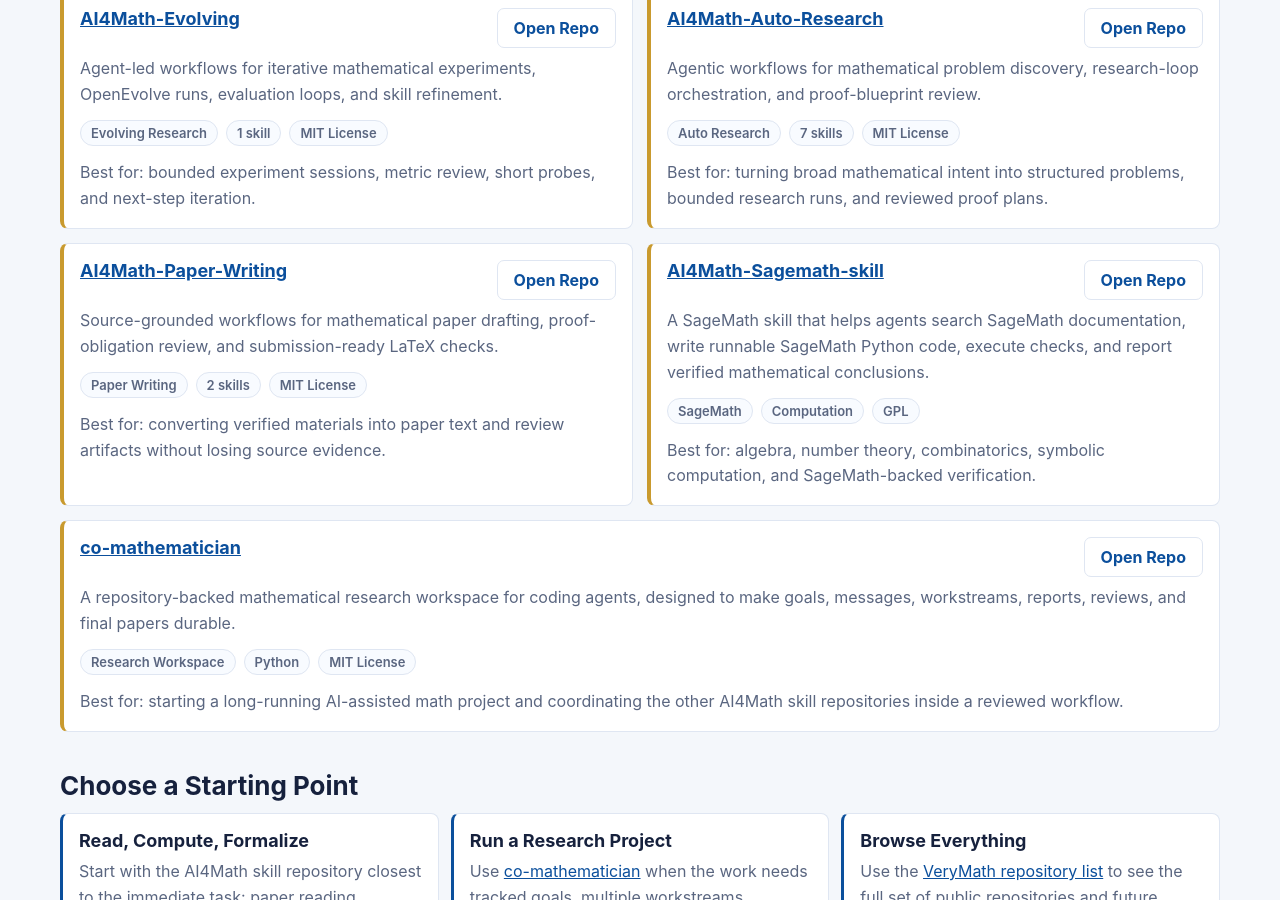
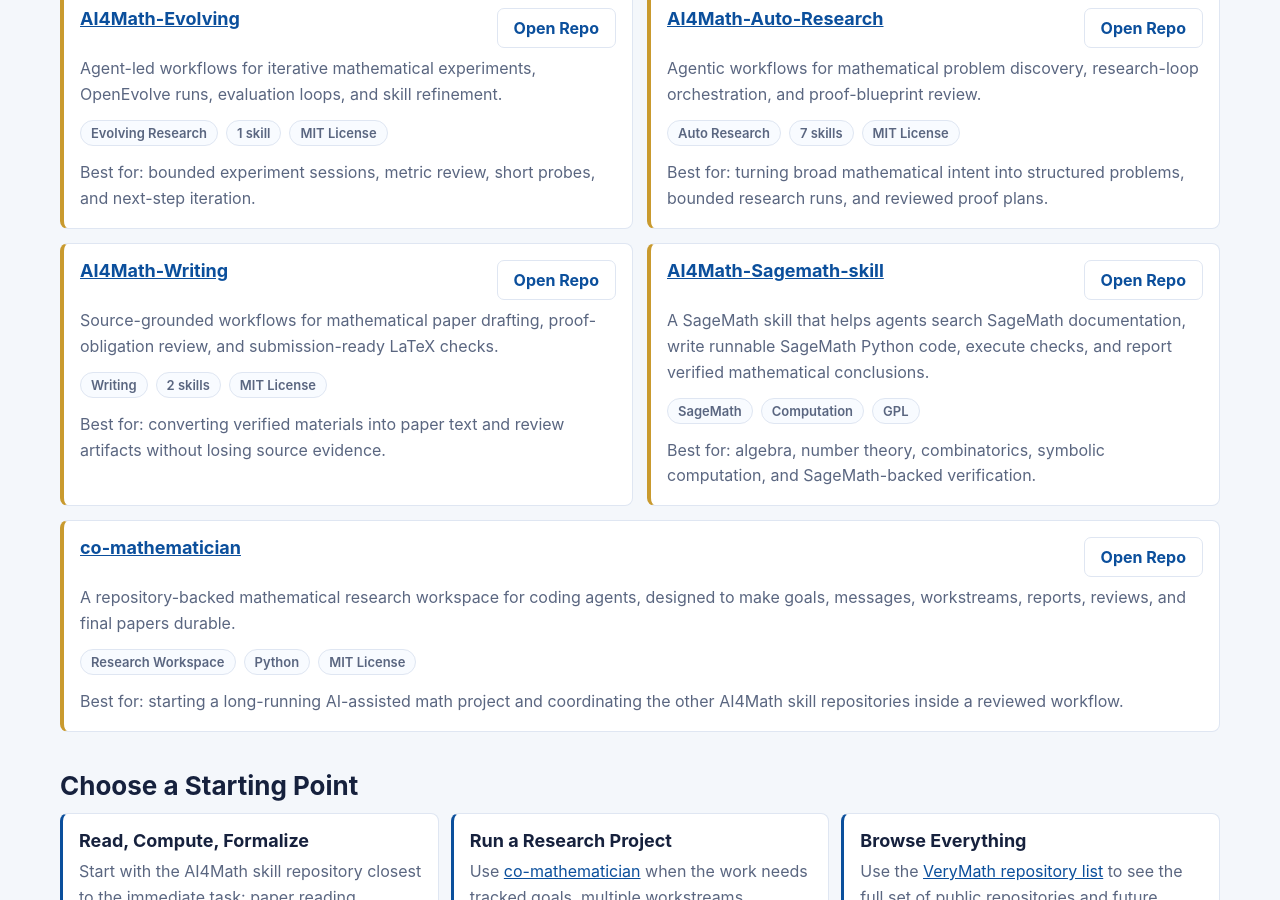
Before and after one commit to VeryMath/verymath.github.io, a Jekyll site: the page built from index.md, in a window 1280 px wide and 900 px high, scrolled down 3200 px. Built offline with Jekyll 4.4.1, drawn with Linux system fonts in a browser that asks for light colours; comment, search, counter and statistics services are not loaded; some of the changed text lies outside the part shown.

Commit message:
fix: shorten writing repository label

```diff
--- a/index.md
+++ b/index.md
@@ -810,10 +810,10 @@
                 </ul>
               </div>
               <div class="vm-update-repository">
-                <h4><a href="https://github.com/VeryMath/AI4Math-Paper-Writing">AI4Math-Paper-Writing</a></h4>
+                <h4><a href="https://github.com/VeryMath/AI4Math-Writing">AI4Math-Writing</a></h4>
                 <ul>
                   <li>
-                    <a href="https://github.com/VeryMath/AI4Math-Paper-Writing/tree/main/skills/math-beamer">math-beamer</a>
+                    <a href="https://github.com/VeryMath/AI4Math-Writing/tree/main/skills/math-beamer">math-beamer</a>
                     <span class="vm-update-contributor">Conan Xu</span>
                   </li>
                 </ul>
@@ -1048,15 +1048,15 @@
 
       <div class="vm-card vm-project">
         <div class="vm-repo-head">
-          <h3 class="vm-repo-title"><a href="https://github.com/VeryMath/AI4Math-Paper-Writing">AI4Math-Paper-Writing</a></h3>
-          <a class="vm-button" href="https://github.com/VeryMath/AI4Math-Paper-Writing"><span class="lang-en">Open Repo</span><span class="lang-zh">打开仓库</span></a>
+          <h3 class="vm-repo-title"><a href="https://github.com/VeryMath/AI4Math-Writing">AI4Math-Writing</a></h3>
+          <a class="vm-button" href="https://github.com/VeryMath/AI4Math-Writing"><span class="lang-en">Open Repo</span><span class="lang-zh">打开仓库</span></a>
         </div>
         <p>
           <span class="lang-en">Source-grounded workflows for mathematical paper drafting, proof-obligation review, and submission-ready LaTeX checks.</span>
           <span class="lang-zh">基于来源证据的数学论文写作、证明义务审查和投稿级 LaTeX 检查流程。</span>
         </p>
         <div class="vm-meta">
-          <span class="vm-pill"><span class="lang-en">Paper Writing</span><span class="lang-zh">论文写作</span></span>
+          <span class="vm-pill"><span class="lang-en">Writing</span><span class="lang-zh">写作</span></span>
           <span class="vm-pill"><span class="lang-en">2 skills</span><span class="lang-zh">2 个技能</span></span>
           <span class="vm-pill">MIT License</span>
         </div>
```
